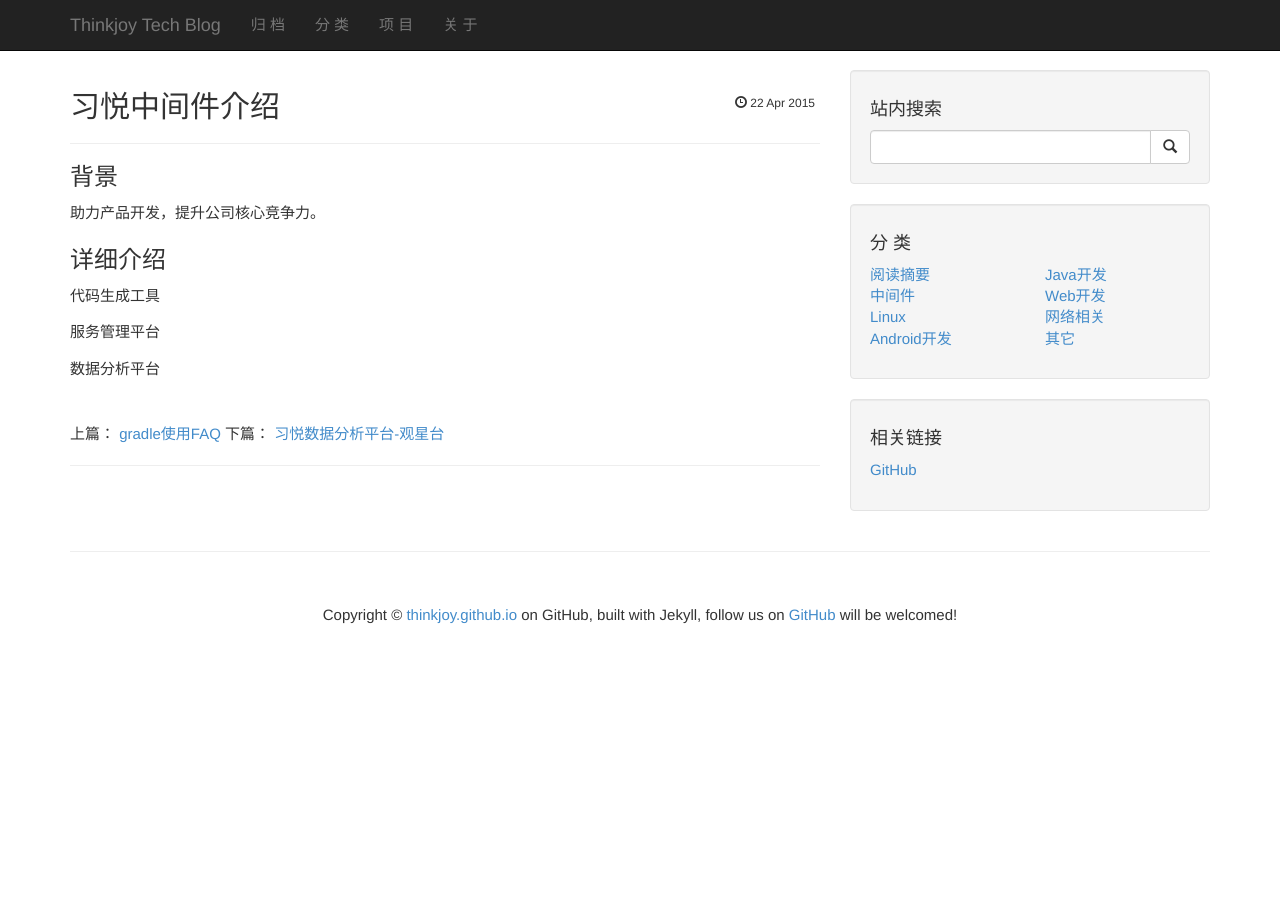
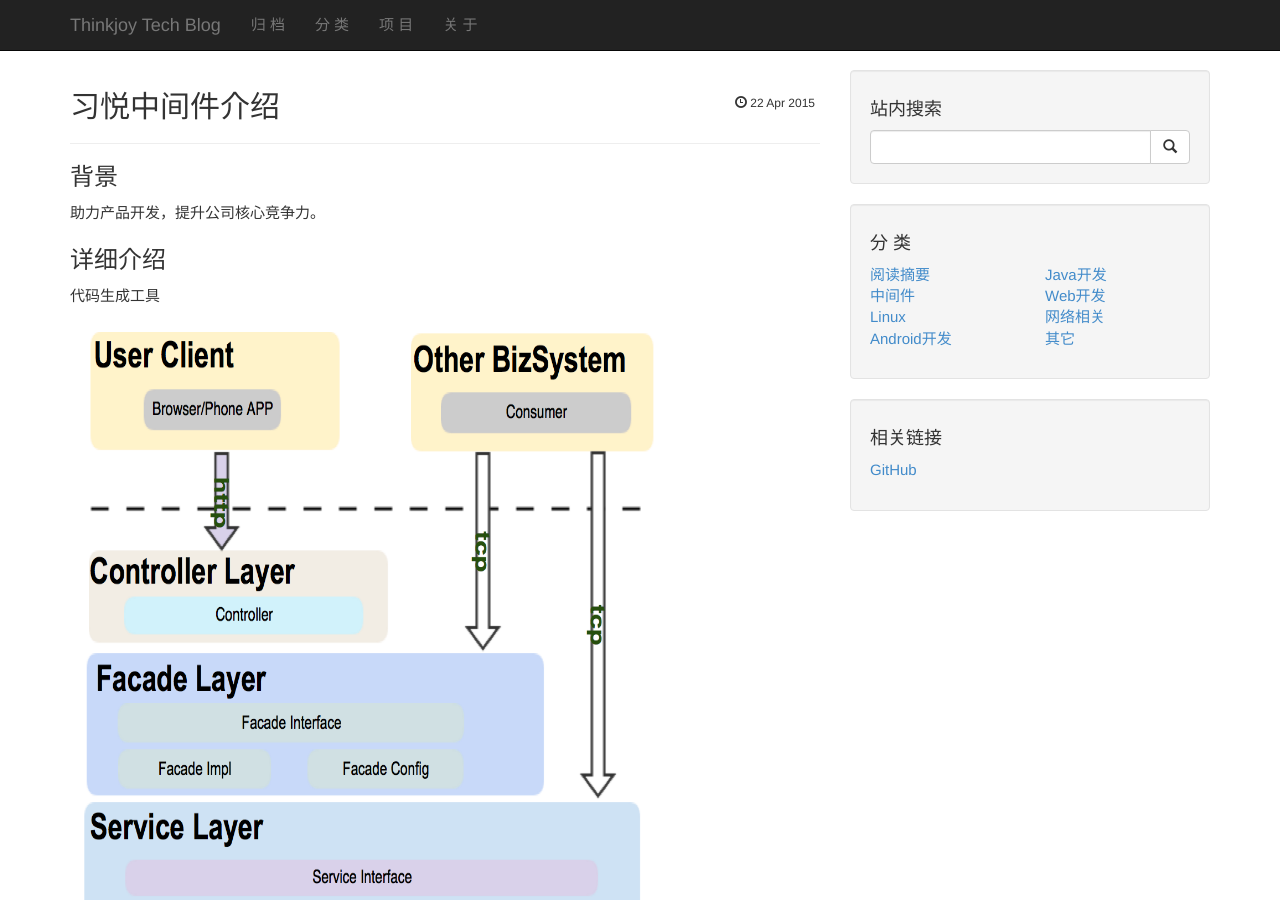
Before and after one commit to thinkjoy/thinkjoy.github.io, a Jekyll site: the page built from _posts/2015-04-22-mw-start.markdown, in a window 1280 px wide and 900 px high. Built offline with Jekyll 4.4.1, drawn with Linux system fonts in a browser that asks for light colours; nearby versions of some CDN libraries; library files that are not in the unit come from our copies.

Commit message:
add middleware posts，add image

```diff
--- a/_posts/2015-04-22-mw-start.markdown
+++ b/_posts/2015-04-22-mw-start.markdown
@@ -13,6 +13,8 @@ categories: mw
 ###详细介绍
 代码生成工具
 
+<img src="/image/20150422/codegen.png" height="800" width="600" />
+
 服务管理平台
 
 数据分析平台
```
